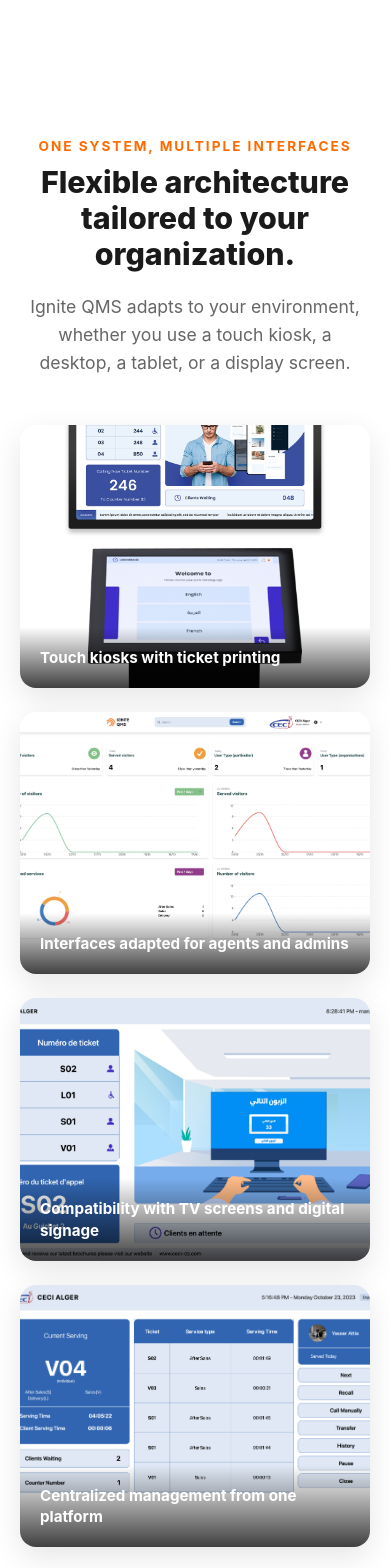
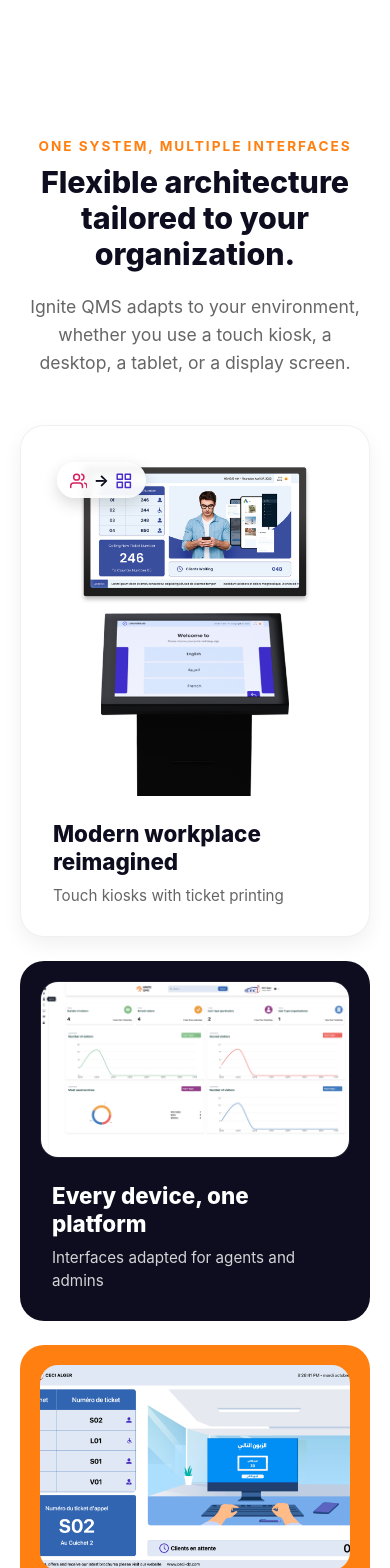
Before and after one commit to UrGuyAhmed/ignite-qms-redesign, a React (Vite) app: page / in a window 390 px wide. Shown: the part 4500-6068 px from the top of the page. Built offline with nearby package versions, Linux system fonts and the light colour scheme.

Commit message:
turned MultiDevice and Showcase to cards

```diff
--- a/src/components/MultiDevice.css
+++ b/src/components/MultiDevice.css
@@ -15,7 +15,7 @@
 }
 
 .md-eyebrow {
-  color: #ff6b00;
+  color: #FF7F11;
   font-weight: 700;
   letter-spacing: 2px;
   text-transform: uppercase;
@@ -27,7 +27,7 @@
 .md-title {
   font-size: 2.5rem;
   font-weight: 800;
-  color: #1a1a1a;
+  color: #0E0D1F;
   margin-bottom: 20px;
   line-height: 1.2;
 }
@@ -38,61 +38,112 @@
   line-height: 1.6;
 }
 
-/* --- 2x2 photo card grid --- */
-.md-card-grid {
+/* --- Bento grid --- */
+.md-bento {
   display: grid;
-  grid-template-columns: repeat(2, 1fr);
+  grid-template-columns: 1.15fr 1fr;
+  grid-auto-rows: minmax(440px, auto);
   gap: 1.5rem;
 }
 
-.md-photo-card {
+.md-panel {
+  border-radius: 24px;
+  padding: 1.25rem;
   position: relative;
-  border-radius: 16px;
   overflow: hidden;
-  box-shadow: 0 10px 30px rgba(0, 0, 0, 0.1);
-  aspect-ratio: 4 / 3;
-  cursor: pointer;
-  transition: transform 0.3s ease, box-shadow 0.3s ease;
+  display: flex;
+  flex-direction: column;
 }
 
-.md-photo-card:hover {
-  transform: translateY(-6px);
-  box-shadow: 0 16px 40px rgba(0, 0, 0, 0.18);
+/* Photo now dominates the panel */
+.md-panel-photo {
+  position: relative;
+  flex: 1 1 auto;
+  min-height: 0;
+  border-radius: 18px;
+  overflow: hidden;
 }
 
-.md-photo-card-img {
+.md-panel-photo img {
   width: 100%;
   height: 100%;
-  max-width: 100%;
   object-fit: cover;
   display: block;
-  transition: transform 0.4s ease;
 }
 
-.md-photo-card:hover .md-photo-card-img {
-  transform: scale(1.08);
+.md-panel-copy {
+  padding: 1.5rem 0.75rem 0.5rem;
 }
 
-.md-photo-card-overlay {
-  position: absolute;
-  left: 0;
-  right: 0;
-  bottom: 0;
-  padding: 1.25rem;
-  background: linear-gradient(to top, rgba(0, 0, 0, 0.75), rgba(0, 0, 0, 0));
-  transition: background 0.3s ease;
+.md-panel-title {
+  font-size: 1.4rem;
+  font-weight: 800;
+  color: #0E0D1F;
+  margin: 0 0 0.5rem;
+  line-height: 1.25;
 }
 
-.md-photo-card:hover .md-photo-card-overlay {
-  background: linear-gradient(to top, rgba(0, 0, 0, 0.85), rgba(0, 0, 0, 0.05));
+.md-panel-title--light { color: #ffffff; }
+
+.md-panel-text {
+  color: #666;
+  font-size: 0.95rem;
+  line-height: 1.55;
+  max-width: 40ch;
 }
 
-.md-photo-card-overlay span {
-  color: #ffffff;
-  font-weight: 700;
-  font-size: 0.95rem;
-  line-height: 1.4;
+.md-panel-text--light { color: rgba(255, 255, 255, 0.82); }
+
+/* Panel A - white, Kiosk */
+.md-panel--white {
+  background: #ffffff;
+  box-shadow: 0 8px 20px rgba(0, 0, 0, 0.06);
+  border: 1px solid rgba(14, 13, 31, 0.06);
 }
+
+.md-panel-photo--kiosk { flex-basis: 70%; }
+
+.md-flow-badge {
+  position: absolute;
+  top: 1rem;
+  left: 1rem;
+  display: flex;
+  align-items: center;
+  gap: 0.4rem;
+  background: rgba(255, 255, 255, 0.92);
+  backdrop-filter: blur(4px);
+  border-radius: 999px;
+  padding: 0.5rem 0.8rem;
+  box-shadow: 0 6px 16px rgba(0, 0, 0, 0.15);
+}
+
+.md-flow-badge-icon { font-size: 1.1rem; color: #4B2DCC; }
+.md-flow-badge-icon:first-child { color: #D81E5B; }
+.md-flow-badge-arrow { color: #0E0D1F; font-weight: 700; }
+
+/* Panel B - navy, Dashboard */
+.md-panel--dark {
+  background: #0E0D1F;
+}
+
+.md-panel-photo--dashboard {
+  flex-basis: 75%;
+  border: 1px solid rgba(255, 255, 255, 0.08);
+}
+
+/* Panel C - green, Mobile */
+.md-panel--green {
+  background: #FF7F11;
+}
+
+.md-panel-photo--mobile { flex-basis: 70%; }
+
+/* Panel D - pink, Guichet */
+.md-panel--pink {
+  background: #F53D31;
+}
+
+.md-panel-photo--guichet { flex-basis: 70%; }
 
 .md-cta-wrap {
   display: flex;
@@ -100,20 +151,27 @@
   margin-top: 2.5rem;
 }
 
-@media (max-width: 768px) {
-  .md-title {
-    font-size: 1.9rem;
-  }
-  .md-card-grid {
+.btn--primary {
+  background: #FF7F11;
+  color: #ffffff;
+}
+
+@media (max-width: 900px) {
+  .md-bento {
     grid-template-columns: 1fr;
   }
 }
 
-/* --- Modal --- */
+@media (max-width: 768px) {
+  .md-title { font-size: 1.9rem; }
+  .md-bento { grid-auto-rows: minmax(360px, auto); }
+}
+
+/* --- Modal (unchanged) --- */
 .md-modal-overlay {
   position: fixed;
   top: 0; left: 0; right: 0; bottom: 0;
-  background-color: rgba(26, 26, 26, 0.8);
+  background-color: rgba(14, 13, 31, 0.8);
   display: flex;
   align-items: center;
   justify-content: center;
@@ -123,7 +181,7 @@
 
 .md-modal-content {
   background: #ffffff;
-  color: #1a1a1a;
+  color: #0E0D1F;
   padding: 2.5rem;
   border-radius: 16px;
   max-width: 600px;
@@ -139,7 +197,7 @@
   border: none;
   font-size: 1.5rem;
   cursor: pointer;
-  color: #1a1a1a;
+  color: #0E0D1F;
   opacity: 0.5;
 }
 
@@ -161,25 +219,11 @@
   display: flex;
   align-items: center;
   gap: 0.6rem;
-  background: rgba(26, 26, 26, 0.05);
-  border: 1px solid rgba(26, 26, 26, 0.1);
+  background: rgba(14, 13, 31, 0.05);
+  border: 1px solid rgba(14, 13, 31, 0.1);
   padding: 0.75rem 1rem;
   border-radius: 8px;
   font-weight: 600;
 }
 
-.md-check-icon { color: #ff6b00; flex-shrink: 0; }
-
-@media (prefers-reduced-motion: reduce) {
-  .md-photo-card,
-  .md-photo-card-img,
-  .md-photo-card-overlay {
-    transition: none;
-  }
-  .md-photo-card:hover {
-    transform: none;
-  }
-  .md-photo-card:hover .md-photo-card-img {
-    transform: none;
-  }
-}
+.md-check-icon { color: #FF7F11; flex-shrink: 0; }
--- a/src/components/MultiDevice.jsx
+++ b/src/components/MultiDevice.jsx
@@ -1,14 +1,11 @@
 import React, { useState } from 'react';
 import { useTranslation } from 'react-i18next';
-import { FiX, FiCheckCircle } from 'react-icons/fi';
+import { FiX, FiCheckCircle, FiUsers, FiGrid } from 'react-icons/fi';
 import './MultiDevice.css';
 
 import KioskImg from '../assets/materiel/Kiosk 1.png';
 import DesktopImg from '../assets/materiel/Dashboard.png';
 import MobileImg from '../assets/materiel/Ecran.png';
-// NOTE: guessed filename to follow the same convention as the other three.
-// If this isn't the real file in your assets/materiel folder, just tell me
-// the correct name and I'll fix this one import line.
 import GuichetImg from '../assets/materiel/Guichet.png';
 
 const MultiDevice = () => {
@@ -17,15 +14,6 @@ const MultiDevice = () => {
 
   const rawBullets = t('architecture.bullets', { returnObjects: true });
   const bullets = Array.isArray(rawBullets) ? rawBullets : [];
-
-  // Each card pairs a real product image with the existing translated
-  // bullet that best matches it, so no new copy/i18n keys are needed.
-  const cards = [
-    { img: KioskImg, alt: 'Kiosk', caption: bullets[0] },
-    { img: DesktopImg, alt: 'Dashboard', caption: bullets[1] },
-    { img: MobileImg, alt: 'Display screen', caption: bullets[2] },
-    { img: GuichetImg, alt: 'Counter display', caption: bullets[4] || t('materiel.guichet.title') },
-  ];
 
   return (
     <section className="multi-device-section" id="architecture">
@@ -43,20 +31,65 @@ const MultiDevice = () => {
           </p>
         </div>
 
-        <div className="md-card-grid">
-          {cards.map((card, i) => (
-            <div
-              className="md-photo-card"
-              key={i}
-              data-aos="fade-up"
-              data-aos-delay={i * 100}
-            >
-              <img src={card.img} alt={card.alt} className="md-photo-card-img" />
-              <div className="md-photo-card-overlay">
-                <span>{card.caption}</span>
+        <div className="md-bento" data-aos="fade-up" data-aos-delay="300">
+
+          {/* --- Panel A: white, Kiosk photo dominant --- */}
+          <div className="md-panel md-panel--white">
+            <div className="md-panel-photo md-panel-photo--kiosk">
+              <img src={KioskImg} alt="Kiosk" />
+              <div className="md-flow-badge">
+                <FiUsers className="md-flow-badge-icon" />
+                <span className="md-flow-badge-arrow">→</span>
+                <FiGrid className="md-flow-badge-icon" />
               </div>
             </div>
-          ))}
+            <div className="md-panel-copy">
+              <h3 className="md-panel-title">{t('architecture.panelA.title', 'Modern Workplace Reimagined')}</h3>
+              <p className="md-panel-text">{bullets[0] || t('architecture.desc')}</p>
+            </div>
+          </div>
+
+          {/* --- Panel B: navy, Dashboard photo dominant --- */}
+          <div className="md-panel md-panel--dark">
+            <div className="md-panel-photo md-panel-photo--dashboard">
+              <img src={DesktopImg} alt="Dashboard" />
+            </div>
+            <div className="md-panel-copy">
+              <h3 className="md-panel-title md-panel-title--light">
+                {t('architecture.panelB.title', 'Every Device, One Platform')}
+              </h3>
+              <p className="md-panel-text md-panel-text--light">
+                {bullets[1] || t('architecture.desc')}
+              </p>
+            </div>
+          </div>
+
+          {/* --- Panel C: green, Mobile photo dominant --- */}
+          <div className="md-panel md-panel--green">
+            <div className="md-panel-photo md-panel-photo--mobile">
+              <img src={MobileImg} alt="Display screen" />
+            </div>
+            <div className="md-panel-copy">
+              <h3 className="md-panel-title">{t('architecture.panelC.title', 'Built for Flow')}</h3>
+              <p className="md-panel-text">{bullets[2] || t('architecture.desc')}</p>
+            </div>
+          </div>
+
+          {/* --- Panel D: pink, Guichet photo dominant --- */}
+          <div className="md-panel md-panel--pink">
+            <div className="md-panel-photo md-panel-photo--guichet">
+              <img src={GuichetImg} alt="Counter display" />
+            </div>
+            <div className="md-panel-copy">
+              <h3 className="md-panel-title md-panel-title--light">
+                {t('architecture.panelD.title', 'Industry Leading Performance')}
+              </h3>
+              <p className="md-panel-text md-panel-text--light">
+                {bullets[3] || t('architecture.desc')}
+              </p>
+            </div>
+          </div>
+
         </div>
 
         <div className="md-cta-wrap" data-aos="fade-up" data-aos-delay="400">
@@ -72,10 +105,8 @@ const MultiDevice = () => {
             <button className="md-modal-close" onClick={() => setIsModalOpen(false)}>
               <FiX />
             </button>
-
             <h3 className="md-modal-title">{t('architecture.modal.title')}</h3>
             <p className="md-modal-text">{t('architecture.modal.text')}</p>
-
             <ul className="md-modal-highlights">
               {t('architecture.modal.highlights', { returnObjects: true }).map((h, i) => (
                 <li key={i} className="md-modal-highlight-item">
--- a/src/i18n.js
+++ b/src/i18n.js
@@ -47,6 +47,20 @@ const resources = {
         eyebrow: "UN SYSTÈME, PLUSIEURS INTERFACES",
         title: "Une architecture flexible adaptée à votre organisation.",
         desc: "Ignite QMS s'adapte à votre environnement, que vous utilisiez une borne tactile, un poste informatique, une tablette ou un écran d'affichage.",
+        panelA: {
+          top: "Votre Entreprise",
+          bottom: "Flux Entry2Exit",
+          title: "Une nouvelle vision de l'accueil"
+        },
+        panelB: {
+          title: "Chaque appareil, une seule plateforme"
+        },
+        panelC: {
+          title: "Conçu pour la fluidité"
+        },
+        panelD: {
+          title: "Une performance inégalée"
+        },
         bullets: [
           "Bornes tactiles avec impression de tickets",
           "Interfaces adaptées aux agents et aux administrateurs",
@@ -280,7 +294,7 @@ const resources = {
         cta: "Explorer le tableau de bord",
         modal: {
           title: "Des indicateurs utiles pour améliorer vos opérations",
-          text: "Visualisez la performance de vos services sur une période donnée, comparez les guichets, identifiez les points de congestion et adaptez vos ressources aux besoins réels de votre établissement."
+          text: "Visualisez la performance de vos services sur une période donnée, comparez les guichets, identifiez points de congestion et adaptez vos ressources aux besoins réels de votre établissement."
         },
         stats: {
           service_time: "TEMPS DE SERVICE",
@@ -288,16 +302,16 @@ const resources = {
           total_tickets: "TOTAL DES TICKETS"
         }
       },
-      "clients": {
-        "title": "Des organisations de référence nous font confiance",
-        "subtitle": "Entreprises, institutions publiques et organisations internationales utilisent Ignite QMS pour moderniser l'accueil de leurs visiteurs."
+      clients: {
+        title: "Des organisations de référence nous font confiance",
+        subtitle: "Entreprises, institutions publiques et organisations internationales utilisent Ignite QMS pour moderniser l'accueil de leurs visiteurs."
       },
-      "customization": {
-        "eyebrow": "VOTRE IDENTITÉ VISUELLE",
-        "title": "Une solution qui s'intègre naturellement à votre établissement.",
-        "desc": "Chaque point de contact peut être personnalisé pour offrir une expérience cohérente avec votre image de marque.",
-        "test_colors": "Testez vos couleurs :",
-        "bullets": [
+      customization: {
+        eyebrow: "VOTRE IDENTITÉ VISUELLE",
+        title: "Une solution qui s'intègre naturellement à votre établissement.",
+        desc: "Chaque point de contact peut être personnalisé pour offrir une expérience cohérente avec votre image de marque.",
+        test_colors: "Testez vos couleurs :",
+        bullets: [
           "Logo et couleurs de votre organisation",
           "Écrans d'accueil personnalisés",
           "Tickets imprimés selon votre identité",
@@ -306,27 +320,27 @@ const resources = {
           "Annonces vocales configurables",
           "QR codes et informations additionnelles sur les tickets"
         ],
-        "cta": "Voir les options de personnalisation",
-        "mockup": {
-          "lang": "FR",
-          "service1": "Service 1",
-          "service2": "Service 2",
-          "service3": "Service 3",
-          "ticket_service": "Service Client",
-          "counter": "Guichet",
-          "ticker": "Veuillez préparer votre pièce d'identité.",
-          "ticket_footer": "Bienvenue"
+        cta: "Voir les options de personnalisation",
+        mockup: {
+          lang: "FR",
+          service1: "Service 1",
+          service2: "Service 2",
+          service3: "Service 3",
+          ticket_service: "Service Client",
+          counter: "Guichet",
+          ticker: "Veuillez préparer votre pièce d'identité.",
+          ticket_footer: "Bienvenue"
         }
       },
-      "cards": {
-        "c1_title": "Configuration sur mesure",
-        "c1_desc": "Créez des services, des catégories personnalisées et définissez des règles de priorité parfaitement adaptées à votre flux d'accueil.",
-        "c2_title": "Gestion des visiteurs",
-        "c2_desc": "Appelez, mettez en pause ou transférez facilement un visiteur vers un autre service en un clic, sans jamais perdre le contexte du ticket.",
-        "c3_title": "Supervision en direct",
-        "c3_desc": "Visualisez en temps réel l'état de toutes vos files actives, et affectez dynamiquement vos agents selon l'affluence de chaque guichet.",
-        "c4_title": "Traçabilité complète",
-        "c4_desc": "Conservez un journal détaillé de chaque interaction. Analysez l'historique complet pour optimiser vos opérations et réduire les temps d'attente."
+      cards: {
+        c1_title: "Configuration sur mesure",
+        c1_desc: "Créez des services, des catégories personnalisées et définissez des règles de priorité parfaitement adaptées à votre flux d'accueil.",
+        c2_title: "Gestion des visiteurs",
+        c2_desc: "Appelez, mettez en pause ou transférez facilement un visiteur vers un autre service en un clic, sans jamais perdre le contexte du ticket.",
+        c3_title: "Supervision en direct",
+        c3_desc: "Visualisez en temps réel l'état de toutes vos files actives, et affectez dynamiquement vos agents selon l'affluence de chaque guichet.",
+        c4_title: "Traçabilité complète",
+        c4_desc: "Conservez un journal détaillé de chaque interaction. Analysez l'historique complet pour optimiser vos opérations et réduire les temps d'attente."
       }
     }
   },
@@ -375,6 +389,20 @@ const resources = {
         eyebrow: "ONE SYSTEM, MULTIPLE INTERFACES",
         title: "Flexible architecture tailored to your organization.",
         desc: "Ignite QMS adapts to your environment, whether you use a touch kiosk, a desktop, a tablet, or a display screen.",
+        panelA: {
+          top: "Your Company",
+          bottom: "Entry2Exit Workflow",
+          title: "Modern workplace reimagined"
+        },
+        panelB: {
+          title: "Every device, one platform"
+        },
+        panelC: {
+          title: "Built for flow"
+        },
+        panelD: {
+          title: "Industry leading performance"
+        },
         bullets: [
           "Touch kiosks with ticket printing",
           "Interfaces adapted for agents and admins",
@@ -619,16 +647,16 @@ const resources = {
           total_tickets: "TOTAL TICKETS"
         }
       },
-      "clients": {
-        "title": "Trusted by leading organizations",
-        "subtitle": "Companies, public institutions, and international organizations use Ignite QMS to modernize their visitor reception."
+      clients: {
+        title: "Trusted by leading organizations",
+        subtitle: "Companies, public institutions, and international organizations use Ignite QMS to modernize their visitor reception."
       },
-      "customization": {
-        "eyebrow": "YOUR VISUAL IDENTITY",
-        "title": "A solution that integrates naturally into your establishment.",
-        "desc": "Every touchpoint can be customized to provide a consistent experience with your brand image.",
-        "test_colors": "Test your colors:",
-        "bullets": [
+      customization: {
+        eyebrow: "YOUR VISUAL IDENTITY",
+        title: "A solution that integrates naturally into your establishment.",
+        desc: "Every touchpoint can be customized to provide a consistent experience with your brand image.",
+        test_colors: "Test your colors:",
+        bullets: [
           "Your organization's logo and colors",
           "Custom welcome screens",
           "Tickets printed with your identity",
@@ -637,27 +665,27 @@ const resources = {
           "Configurable voice announcements",
           "QR codes and additional information on tickets"
         ],
-        "cta": "See customization options",
-        "mockup": {
-          "lang": "EN",
-          "service1": "Service 1",
-          "service2": "Service 2",
-          "service3": "Service 3",
-          "ticket_service": "Customer Service",
-          "counter": "Counter",
-          "ticker": "Please prepare your ID.",
-          "ticket_footer": "Welcome"
+        cta: "See customization options",
+        mockup: {
+          lang: "EN",
+          service1: "Service 1",
+          service2: "Service 2",
+          service3: "Service 3",
+          ticket_service: "Customer Service",
+          counter: "Counter",
+          ticker: "Please prepare your ID.",
+          ticket_footer: "Welcome"
         }
       },
-      "cards": {
-        "c1_title": "Custom Configuration",
-        "c1_desc": "Create services, custom categories, and define priority rules perfectly tailored to your visitor flow.",
-        "c2_title": "Visitor Management",
-        "c2_desc": "Call, pause, or easily transfer a visitor to another service with a single click, without ever losing the ticket context.",
-        "c3_title": "Live Supervision",
-        "c3_desc": "View the real-time status of all your active queues, and dynamically assign agents based on the traffic at each counter.",
-        "c4_title": "Complete Traceability",
-        "c4_desc": "Keep a detailed log of every interaction. Analyze the full history to optimize your operations and reduce wait times."
+      cards: {
+        c1_title: "Custom Configuration",
+        c1_desc: "Create services, custom categories, and define priority rules perfectly tailored to your visitor flow.",
+        c2_title: "Visitor Management",
+        c2_desc: "Call, pause, or easily transfer a visitor to another service with a single click, without ever losing the ticket context.",
+        c3_title: "Live Supervision",
+        c3_desc: "View the real-time status of all your active queues, and dynamically assign agents based on the traffic at each counter.",
+        c4_title: "Complete Traceability",
+        c4_desc: "Keep a detailed log of every interaction. Analyze the full history to optimize your operations and reduce wait times."
       }
     }
   },
@@ -706,6 +734,20 @@ const resources = {
         eyebrow: "نظام واحد، واجهات متعددة",
         title: "بنية مرنة تتكيف مع مؤسستك.",
         desc: "يتكيف نظام Ignite QMS مع بيئتك، سواء كنت تستخدم كشكاً تفاعلياً، أو حاسوباً، أو جهازاً لوحياً، أو شاشة عرض.",
+        panelA: {
+          top: "مؤسستك",
+          bottom: "مسار Entry2Exit",
+          title: "رؤية جديدة لبيئة العمل"
+        },
+        panelB: {
+          title: "كل جهاز، منصة واحدة"
+        },
+        panelC: {
+          title: "مصمم للسلاسة"
+        },
+        panelD: {
+          title: "أداء رائد في القطاع"
+        },
         bullets: [
           "أكشاك تفاعلية مع طباعة التذاكر",
           "واجهات مخصصة للموظفين والإداريين",
@@ -950,16 +992,16 @@ const resources = {
           total_tickets: "إجمالي التذاكر"
         }
       },
-      "clients": {
-        "title": "تثق بنا مؤسسات رائدة",
-        "subtitle": "تستخدم الشركات والمؤسسات العامة والمنظمات الدولية نظام Ignite QMS لتحديث استقبال زوارها."
+      clients: {
+        title: "تثق بنا مؤسسات رائدة",
+        subtitle: "تستخدم الشركات والمؤسسات العامة والمنظمات الدولية نظام Ignite QMS لتحديث استقبال زوارها."
       },
-      "customization": {
-        "eyebrow": "هويتك البصرية",
-        "title": "حل يندمج بشكل طبيعي في مؤسستك.",
-        "desc": "يمكن تخصيص كل نقطة اتصال لتقديم تجربة متسقة مع صورة علامتك التجارية.",
-        "test_colors": "جرب ألوانك:",
-        "bullets": [
+      customization: {
+        eyebrow: "هويتك البصرية",
+        title: "حل يندمج بشكل طبيعي في مؤسستك.",
+        desc: "يمكن تخصيص كل نقطة اتصال لتقديم تجربة متسقة مع صورة علامتك التجارية.",
+        test_colors: "جرب ألوانك:",
+        bullets: [
           "شعار وألوان مؤسستك",
           "شاشات ترحيب مخصصة",
           "تذاكر مطبوعة بهويتك",
@@ -968,27 +1010,27 @@ const resources = {
           "إعلانات صوتية قابلة للتكوين",
           "رموز الاستجابة السريعة ومعلومات إضافية على التذاكر"
         ],
-        "cta": "اطلع على خيارات التخصيص",
-        "mockup": {
-          "lang": "AR",
-          "service1": "الخدمة 1",
-          "service2": "الخدمة 2",
-          "service3": "الخدمة 3",
-          "ticket_service": "خدمة العملاء",
-          "counter": "الشباك",
-          "ticker": "يرجى تحضير بطاقة هويتك.",
-          "ticket_footer": "مرحباً"
+        cta: "اطلع على خيارات التخصيص",
+        mockup: {
+          lang: "AR",
+          service1: "الخدمة 1",
+          service2: "الخدمة 2",
+          service3: "الخدمة 3",
+          ticket_service: "خدمة العملاء",
+          counter: "الشباك",
+          ticker: "يرجى تحضير بطاقة هويتك.",
+          ticket_footer: "مرحباً"
         }
       },
-      "cards": {
-        "c1_title": "تكوين مخصص",
-        "c1_desc": "قم بإنشاء خدمات وفئات مخصصة وتحديد قواعد الأولوية المصممة خصيصًا لتناسب تدفق زوارك.",
-        "c2_title": "إدارة الزوار",
-        "c2_desc": "قم باستدعاء أو إيقاف مؤقت أو تحويل الزائر بسهولة إلى خدمة أخرى بنقرة واحدة، دون فقدان سياق التذكرة.",
-        "c3_title": "إشراف مباشر",
-        "c3_desc": "اعرض الحالة في الوقت الفعلي لجميع طوابيرك النشطة، وقم بتعيين الوكلاء ديناميكيًا بناءً على الازدحام في كل شباك.",
-        "c4_title": "تتبع كامل",
-        "c4_desc": "احتفظ بسجل مفصل لكل تفاعل. قم بتحليل السجل الكامل لتحسين عملياتك وتقليل أوقات الانتظار."
+      cards: {
+        c1_title: "تكوين مخصص",
+        c1_desc: "قم بإنشاء خدمات وفئات مخصصة وتحديد قواعد الأولوية المصممة خصيصًا لتناسب تدفق زوارك.",
+        c2_title: "إدارة الزوار",
+        c2_desc: "قم باستدعاء أو إيقاف مؤقت أو تحويل الزائر بسهولة إلى خدمة أخرى بنقرة واحدة، دون فقدان سياق التذكرة.",
+        c3_title: "إشراف مباشر",
+        c3_desc: "اعرض الحالة في الوقت الفعلي لجميع طوابيرك النشطة، وقم بتعيين الوكلاء ديناميكيًا بناءً على الازدحام في كل شباك.",
+        c4_title: "تتبع كامل",
+        c4_desc: "احتفظ بسجل مفصل لكل تفاعل. قم بتحليل السجل الكامل لتحسين عملياتك وتقليل أوقات الانتظار."
       }
     }
   }
```
Also changed, not shown: src/components/Showcase.css (+109 -60 lines), src/components/Showcase.jsx (+19 -15 lines).
